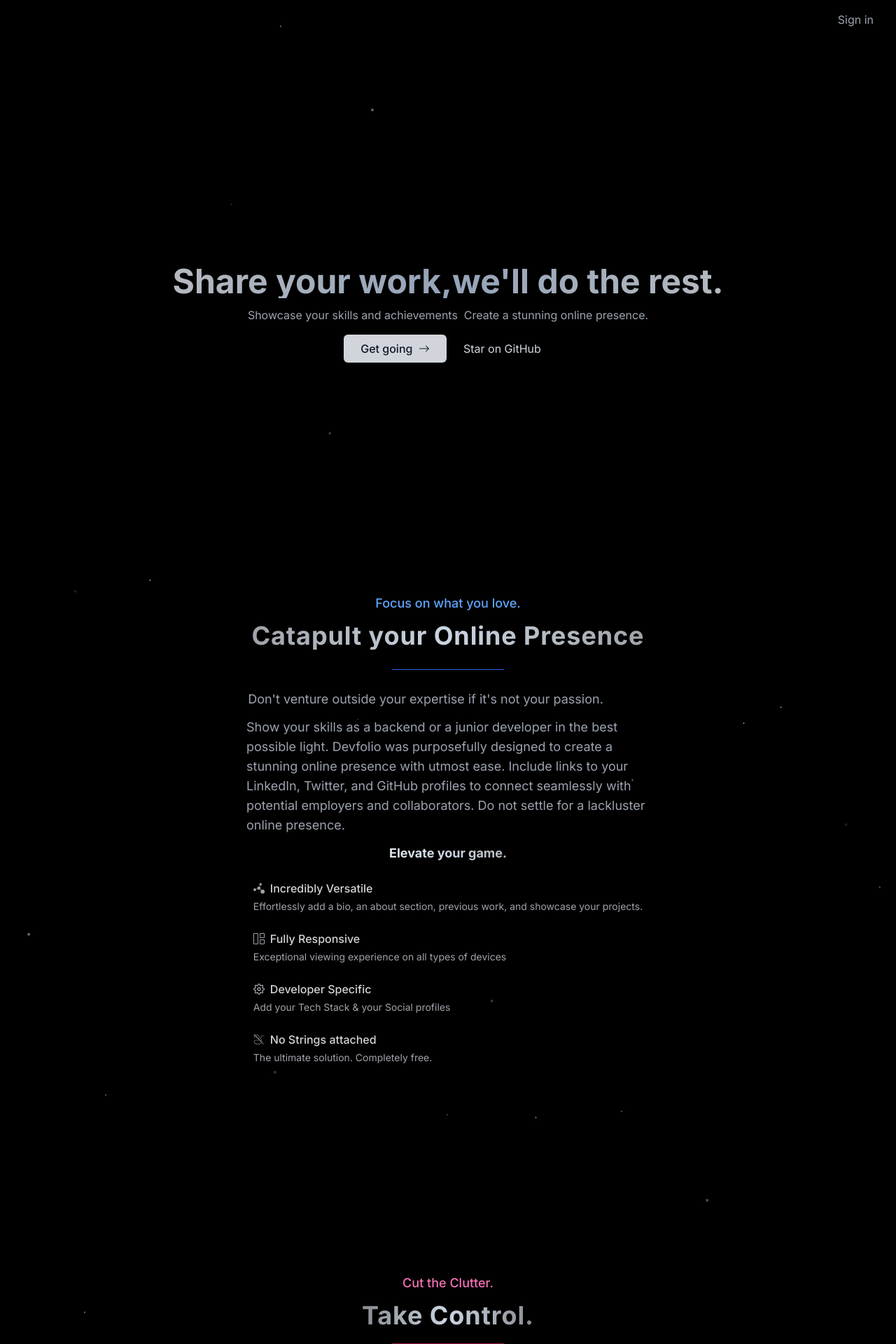
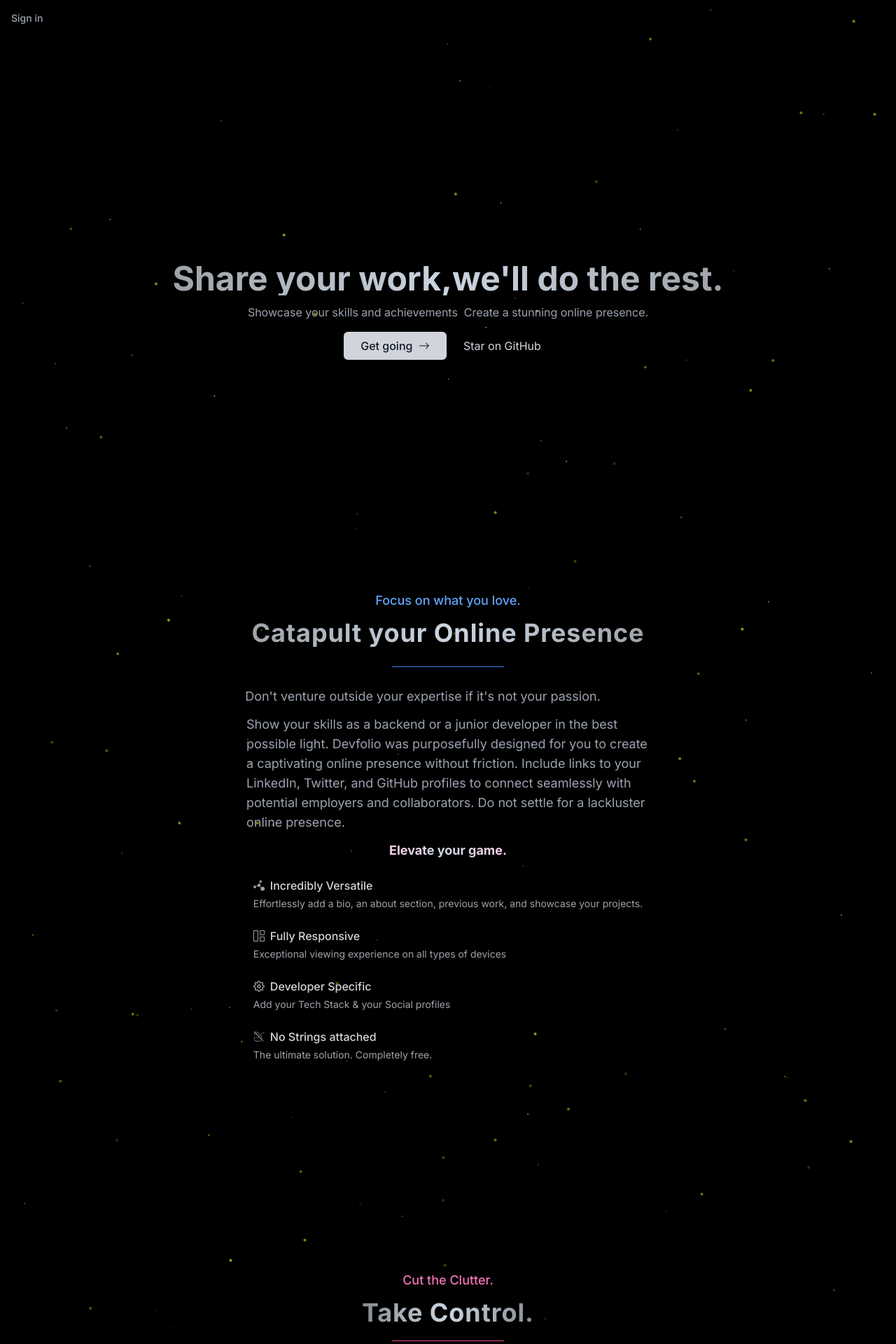
Before and after one commit to 99Yash/devfolio, a Next.js app: page / in a window 1280 px wide. Shown: the top 1920 px of the page at 70% size. Built offline with nearby package versions, Linux system fonts and the light colour scheme; no server answers.

Commit message:
cleanups

```diff
--- a/src/components/main/About.tsx
+++ b/src/components/main/About.tsx
@@ -11,6 +11,13 @@ import {
 import { FC } from 'react';
 import { MdModeEdit } from 'react-icons/md';
 import AboutModal from '../modals/AboutModal';
+import { Inter } from 'next/font/google';
+
+const inter = Inter({
+  weight: ['400', '500', '700'],
+  display: 'swap',
+  subsets: ['latin'],
+});
 
 const About: FC = () => {
   const userAbout = useAppSelector(
@@ -21,7 +28,7 @@ const About: FC = () => {
 
   return (
     <>
-      <Flex gap={2} flexDir={'column'}>
+      <Flex className={`${inter.className}`} gap={2} flexDir={'column'}>
         <HStack
           display={'flex'}
           gap={2}
--- a/src/components/main/DefaultMainSection.tsx
+++ b/src/components/main/DefaultMainSection.tsx
@@ -15,6 +15,13 @@ import AboutModal from '../modals/AboutModal';
 import ExpModal from '../modals/ExpModal';
 import ProjectModal from '../modals/ProjectModal';
 import TechStackModal from '../modals/TechStackModal';
+import { Inter } from 'next/font/google';
+
+const inter = Inter({
+  weight: ['400', '500', '700'],
+  display: 'swap',
+  subsets: ['latin'],
+});
 
 interface DefaultMainSectionProps {
   sectionTitle: string;
@@ -72,7 +79,7 @@ const DefaultMainSection: FC<DefaultMainSectionProps> = ({ sectionTitle }) => {
     );
   };
   return (
-    <Flex flexDir={'column'}>
+    <Flex className={`${inter.className}`} flexDir={'column'}>
       <HStack
         display={'flex'}
         gap={2}
--- a/src/components/main/Experiences.tsx
+++ b/src/components/main/Experiences.tsx
@@ -12,12 +12,20 @@ import { IoMdAdd } from 'react-icons/io';
 import ExpModal from '../modals/ExpModal';
 import SingleExperience from './SingleExperience';
 
+import { Inter } from 'next/font/google';
+
+const inter = Inter({
+  weight: ['400', '500', '700'],
+  display: 'swap',
+  subsets: ['latin'],
+});
+
 const Experiences: FC = () => {
   const { isOpen, onOpen, onClose } = useDisclosure();
   const experiences = useAppSelector((state) => state.experiences.experiences);
 
   return (
-    <Flex gap={2} flexDir={'column'}>
+    <Flex className={`${inter.className}`} gap={2} flexDir={'column'}>
       <HStack
         display={'flex'}
         gap={2}
--- a/src/components/main/Marketing.tsx
+++ b/src/components/main/Marketing.tsx
@@ -1,6 +1,5 @@
 import { Inter } from 'next/font/google';
 import Link from 'next/link';
-import { Fade } from 'react-awesome-reveal';
 import { BsArrowRight, BsGrid1X2 } from 'react-icons/bs';
 import { FiSettings } from 'react-icons/fi';
 import { GiSewingNeedle } from 'react-icons/gi';
@@ -40,11 +39,11 @@ const Marketing = () => {
 
   return (
     <>
-      <div className={`${inter.className} `} data-aos="fade-down">
-        <nav className={`text-right flex justify-end mx-4 mt-2 `}>
+      <div className={`${inter.className} `}>
+        <nav className={`text-right flex justify-between mt-2 `}>
           <Link
             href={'/sign-in'}
-            className=" flex text-gray-400 my-2 mx-4 rounded-md "
+            className=" flex text-gray-400 my-2 text-sm mx-4 rounded-md hover:text-gray-300 font-medium "
           >
             Sign in
           </Link>
@@ -54,11 +53,15 @@ const Marketing = () => {
         <section
           className={`${inter.className} h-screen flex flex-col justify-center items-center gap-4 `}
         >
-          <Particles className="absolute inset-0 -z-10 " />
+          <Particles
+            quantity={160}
+            color="#c6e41c"
+            className="absolute inset-0 -z-10 "
+          />
 
           <div className="flex flex-col flex-wrap lg:px-2 px-6 text-center justify-center items-center lg:gap-3 gap-6 ">
             <h1
-              className={`text-5xl text-transparent bg-clip-text bg-gradient-to-r from-slate-200/80 via-slate-400 to-slate-200/80 font-semibold `}
+              className={`text-5xl text-transparent bg-clip-text bg-gradient-to-r from-slate-200/70 via-slate-300 to-slate-200/70 font-semibold `}
             >
               Share your work,we&apos;ll do the rest.
             </h1>
@@ -70,7 +73,7 @@ const Marketing = () => {
           <div className="flex flex-col md:flex-row gap-2 ">
             <Link
               href={'/sign-in'}
-              className="bg-gray-300 font-medium flex justify-center text-gray-900 py-2 px-6 rounded-md "
+              className="bg-gray-300 font-medium flex justify-center text-gray-900 py-2 px-6 rounded-md hover:bg-slate-300/90 "
             >
               Get going &nbsp;
               <BsArrowRight className="self-center" />
@@ -86,7 +89,7 @@ const Marketing = () => {
           </div>
         </section>
 
-        {/* Middle section */}
+        {/* Middle section: catapult you presence */}
         <main
           className={`${inter.className} max-h-screen flex flex-col flex-wrap justify-center items-center lg:text-left text-center gap-3 px-4 `}
         >
@@ -98,23 +101,23 @@ const Marketing = () => {
           >
             Catapult your Online Presence
           </h1>
-          <hr className="w-40 mx-auto my-4 border-blue-600 " />
+          <hr className="w-40 mx-auto my-4 border-blue-500 " />
           <p
-            className={`text-lg  text-gray-400 max-w-xl lg:max-w-none hidden md:inline  lg:mr-16 `}
+            className={`text-lg text-gray-400 max-w-xl hidden md:mr-[4.5rem] md:block `}
           >
             Don&apos;t venture outside your expertise if it&apos;s not your
             passion.
           </p>
           <p className={`text-lg text-gray-400 max-w-xl `}>
             Show your skills as a backend or a junior developer in the best
-            possible light. Devfolio was purposefully designed to create a
-            stunning online presence with utmost ease. Include links to your
-            LinkedIn, Twitter, and GitHub profiles to connect seamlessly with
-            potential employers and collaborators. Do not settle for a
+            possible light. Devfolio was purposefully designed for you to create
+            a captivating online presence without friction. Include links to
+            your LinkedIn, Twitter, and GitHub profiles to connect seamlessly
+            with potential employers and collaborators. Do not settle for a
             lackluster online presence.
           </p>
           <p
-            className={`text-lg font-bold text-transparent bg-clip-text bg-gradient-to-r from-slate-200 via-slate-300 to-slate-200/80 `}
+            className={`text-lg font-bold text-transparent bg-clip-text bg-gradient-to-r from-pink-200 via-slate-300 to-pink-200 `}
           >
             Elevate your game.
           </p>
@@ -153,16 +156,16 @@ const Marketing = () => {
             >
               Take Control.
             </h1>
-            <hr className="w-40 mx-auto my-2 border-pink-800 " />
+            <hr className="w-40 mx-auto my-2 border-pink-500 " />
             <p
               className={`text-lg text-gray-400 max-w-xl pb-2 lg:max-w-none hidden md:inline `}
             >
-              Keep your sites seen without costing a cent.
+              Keep your sites seen without spending a cent.
             </p>
           </div>
           <Link
             href={'/sign-in'}
-            className="bg-gray-300/90 font-medium hover:bg-gray-400 flex justify-center text-gray-950 py-2 px-6 rounded-md "
+            className="bg-gray-300/90 font-medium hover:bg-slate-300/90 flex justify-center text-gray-950 py-2 px-6 rounded-md "
           >
             Click this button
             <BsArrowRight className="self-center" />
@@ -211,7 +214,8 @@ const Marketing = () => {
                 </Link>
               </div>
               <p className="mt-8 text-xs text-gray-400 leading-5 md:order-1 md:mt-0">
-                &copy; {new Date().getUTCFullYear()} All rights reserved.
+                &copy; {new Date().getUTCFullYear()} All rights reserved. Built
+                by Yash
               </p>
             </div>
           </div>
--- a/src/components/main/Projects.tsx
+++ b/src/components/main/Projects.tsx
@@ -7,13 +7,21 @@ import { IoMdAdd } from 'react-icons/io';
 import ProjectModal from '../modals/ProjectModal';
 import SingleProject from './SingleProject';
 
+import { Inter } from 'next/font/google';
+
+const inter = Inter({
+  weight: ['400', '500', '700'],
+  display: 'swap',
+  subsets: ['latin'],
+});
+
 const Projects: FC = () => {
   const projects = useAppSelector((state) => state.projects.projects);
 
   const { isOpen, onOpen, onClose } = useDisclosure();
 
   return (
-    <Flex gap={2} flexDir={'column'}>
+    <Flex className={`${inter.className}`} gap={2} flexDir={'column'}>
       <HStack
         display={'flex'}
         gap={2}
--- a/src/components/utils/particles.tsx
+++ b/src/components/utils/particles.tsx
@@ -29,7 +29,7 @@ function hexToRgb(hex: string): number[] {
 
 export const Particles: React.FC<ParticlesProps> = ({
   className = '',
-  quantity = 30,
+  quantity = 80,
   staticity = 50,
   ease = 50,
   refresh = false,
--- a/src/pages/sign-in/index.tsx
+++ b/src/pages/sign-in/index.tsx
@@ -1,6 +1,7 @@
 import { SignIn } from '@clerk/nextjs';
 import React from 'react';
 import { Inter } from 'next/font/google';
+import { Particles } from '@/components/utils/particles';
 
 const inter = Inter({
   weight: ['400', '500', '700'],
@@ -11,6 +12,11 @@ const inter = Inter({
 const page = () => {
   return (
     <div className={`h-screen flex justify-center items-center `}>
+      <Particles
+        quantity={105}
+        color="#76e041"
+        className="absolute inset-0 -z-10 "
+      />
       <SignIn
         appearance={{
           variables: {
--- a/src/pages/sign-up/index.tsx
+++ b/src/pages/sign-up/index.tsx
@@ -1,6 +1,7 @@
 import { SignUp } from '@clerk/nextjs';
 import React from 'react';
 import { Inter } from 'next/font/google';
+import { Particles } from '@/components/utils/particles';
 
 const inter = Inter({
   weight: ['400', '500', '700'],
@@ -11,6 +12,12 @@ const inter = Inter({
 const index = () => {
   return (
     <div className={`h-screen flex justify-center items-center `}>
+      <Particles
+        quantity={65}
+        color="#23c7d0"
+        className="absolute inset-0 -z-10 "
+      />
+
       <SignUp
         appearance={{
           variables: {
--- a/src/styles/globals.css
+++ b/src/styles/globals.css
@@ -41,7 +41,7 @@ body {
 ::-webkit-scrollbar-thumb {
   background: linear-gradient(
     to bottom,
-    rgb(26, 112, 232),
+    rgb(86, 110, 144),
     rgba(9, 10, 10, 0.663)
   ); /* Replace with your desired gradient colors */
   border-radius: 7px;
@@ -51,7 +51,7 @@ body {
 ::-webkit-scrollbar-thumb:hover {
   background: linear-gradient(
     to bottom,
-    rgb(9, 91, 199),
+    rgb(42, 58, 79),
     rgb(11, 0, 0)
   ); /* Replace with your desired gradient colors */
   width: 20px;
```
